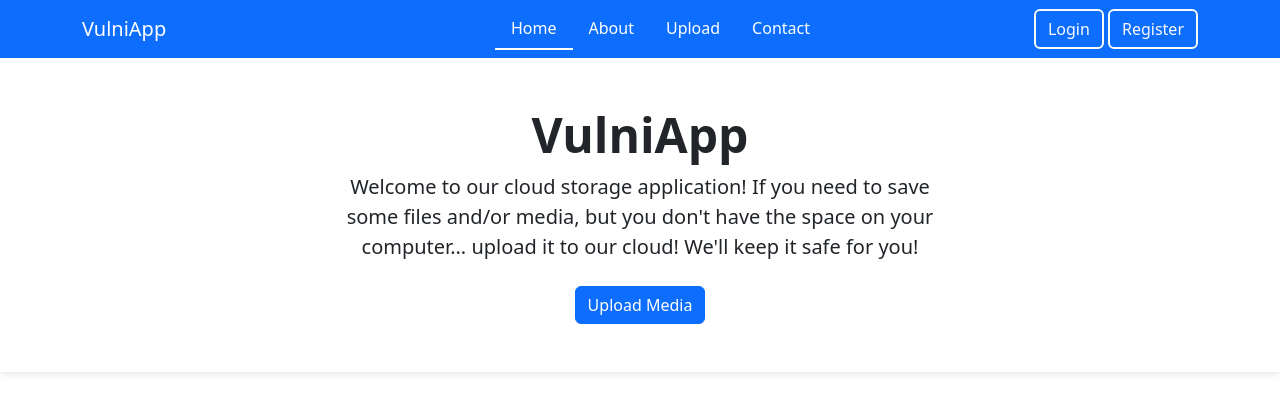
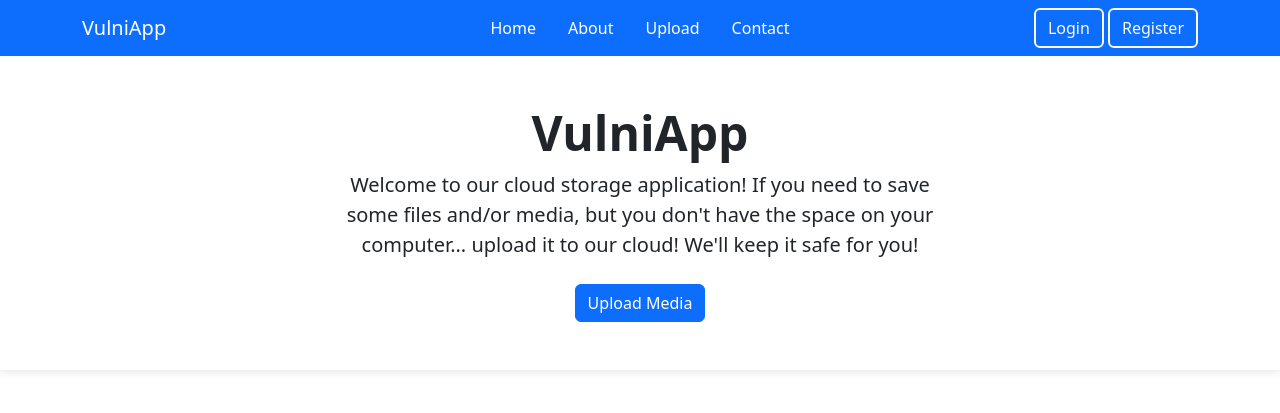
Before and after one commit to thomas-lysens/VulniApp, a PHP site: page / in a window 1280 px wide. Shown: the top 413 px of the page. Run offline with PHP 8.4, Linux system fonts and the light colour scheme.

Commit message:
Changed styling and functionality of home link + added linking to login and register button

```diff
--- a/components/header.php
+++ b/components/header.php
@@ -5,16 +5,16 @@
                 <a class="navbar-brand" href="./">VulniApp</a>
             </div>
             <nav class="col">
-                <ul class="nav" style="float: right;">
-                    <li class="nav-item"><a href="/" class="nav-link active" aria-current="page">Home</a></li>
+                <ul class="nav justify-content-center">
+                    <li class="nav-item"><a href="/" class="nav-link" style="color: white;">Home</a></li>
                     <li class="nav-item"><a href="/about" class="nav-link" style="color: white;">About</a></li>
                     <li class="nav-item"><a href="/upload" class="nav-link" style="color: white;">Upload</a></li>
                     <li class="nav-item"><a href="/contact" class="nav-link" style="color: white;">Contact</a></li>
                 </ul>
             </nav>
             <div class="login-section col" style="text-align: right;">
-                <button type="button" class="btn btn-outline-light">Login</button>
-                <button type="button" class="btn btn-outline-light">Register</button>
+                <button type="button" class="btn btn-outline-light" onclick="window.location.pathname = '/login';">Login</button>
+                <button type="button" class="btn btn-outline-light" onclick="window.location.pathname = '/login';">Register</button>
             </div>
         </div>
     </div>
```
